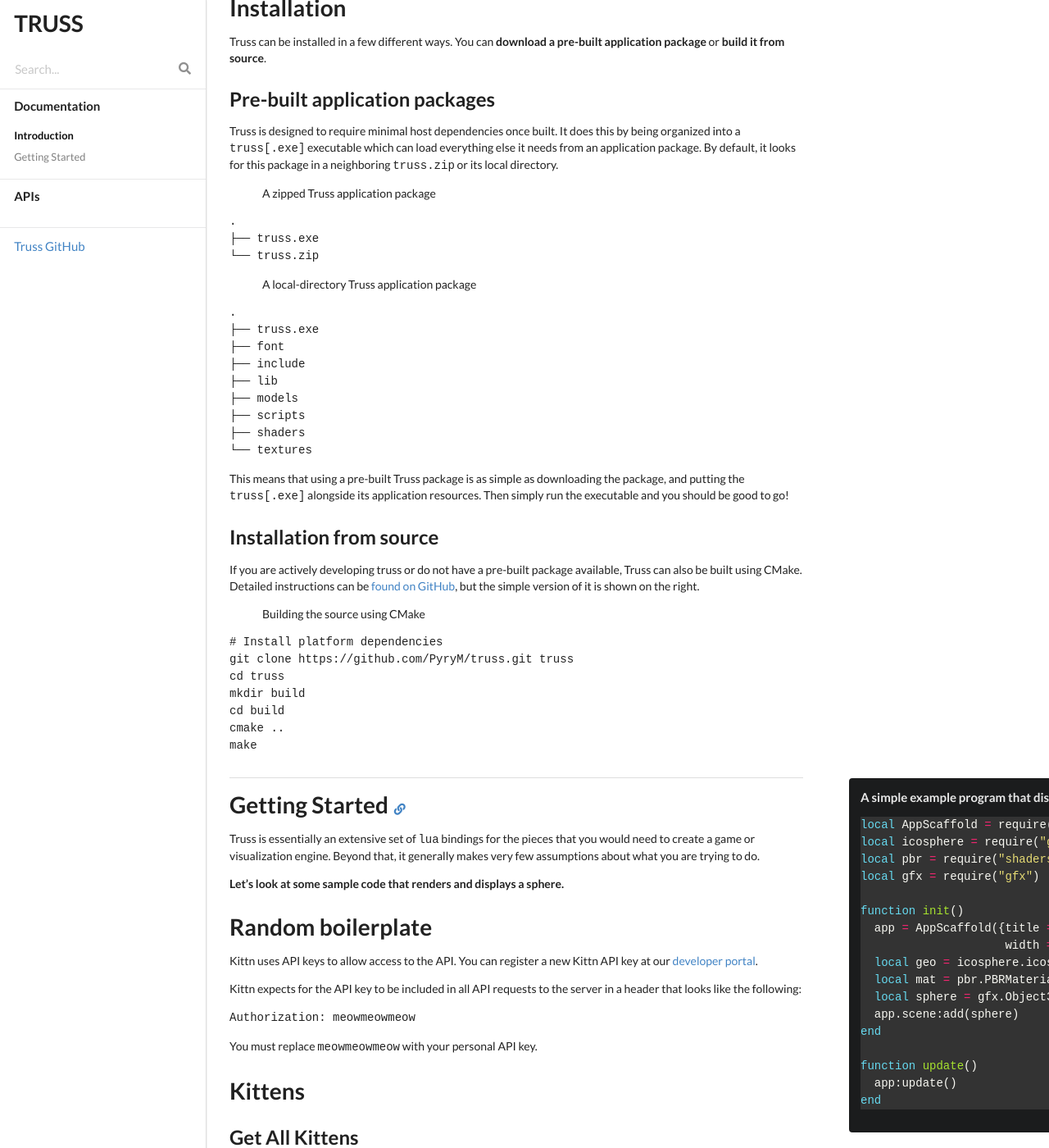
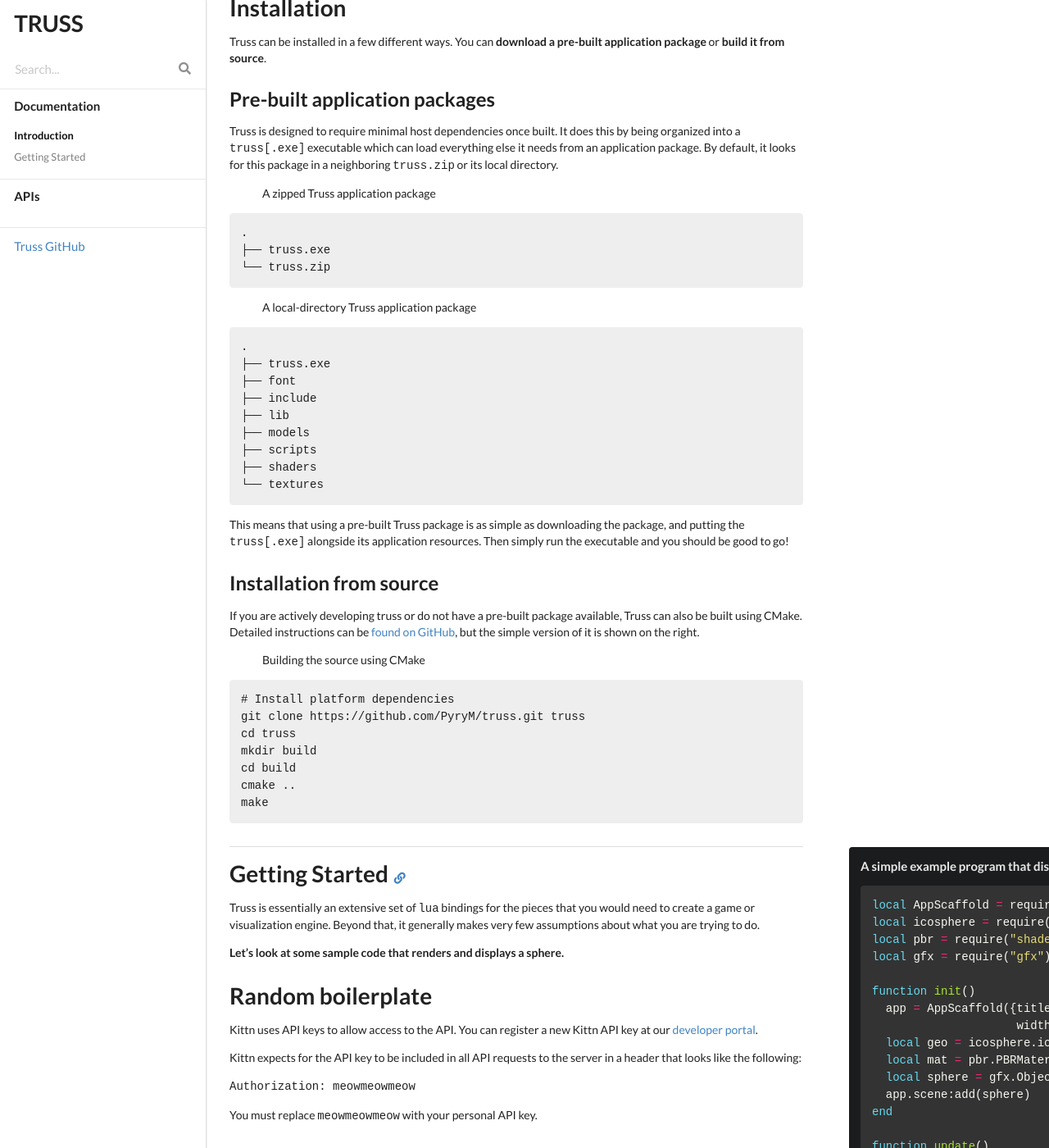
Before and after one commit to PyryM/truss, a Jekyll site: the page built from docs/index.html, in a window 1280 px wide and 1400 px high, scrolled down 420 px. Shown: the whole window at 82% size. Built offline with Jekyll 4.4.1, drawn with Linux system fonts in a browser that asks for light colours; nearby versions of some CDN libraries.

Commit message:
Accidentally deleted a bit of formatting.

```diff
--- a/docs/css/style.scss
+++ b/docs/css/style.scss
@@ -7,6 +7,12 @@
   -moz-border-radius: $radius;
   -ms-border-radius: $radius;
   border-radius: $radius;
+}
+
+.highlight pre {
+  @include border-radius(0.3em);
+  padding: 1em;
+  background-color: #eee;
 }
 
 .ui.right.rail {
```
